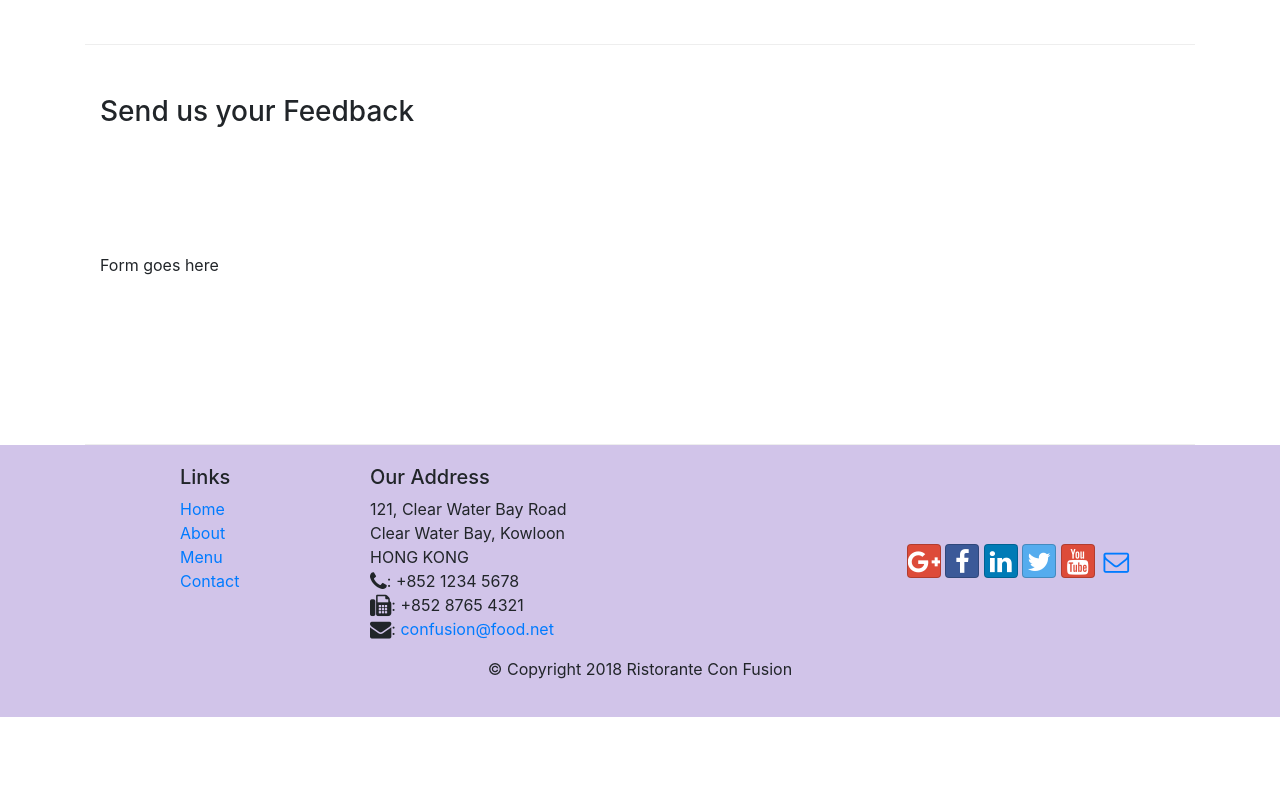
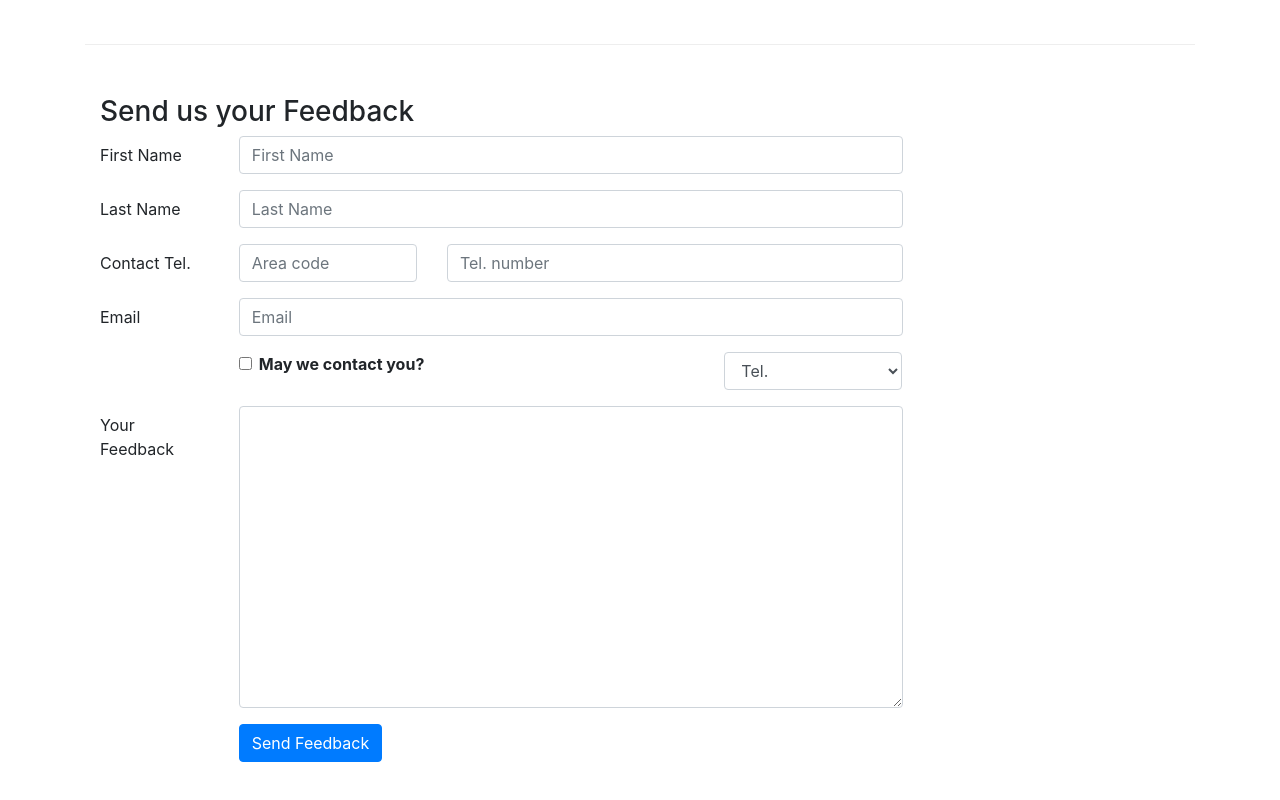
Before and after one commit to NathanInbar/HK_WebDev-Course, a website: page Bootstrap4/conFusion/contactus.html in a window 1280 px wide. Shown: the part 820-1620 px from the top of the page. Before the commit the page ends 1537 px from the top, so only its background shows below. Drawn offline with nearby package versions, Linux system fonts and the light colour scheme.

Commit message:
Message Forms
added message forms / submit button to contactus.html

```diff
--- a/Bootstrap4/conFusion/contactus.html
+++ b/Bootstrap4/conFusion/contactus.html
@@ -92,7 +92,69 @@
               <h3>Send us your Feedback</h3>
            </div>
             <div class="col-12 col-md-9">
-                Form goes here
+                <form>
+                    <div class="form-group row">
+                        <label for="firstname" class="col-md-2 col-form-label">First Name</label>
+                        <div class="col-md-10">
+                            <input type="text" class="form-control" id="firstname" name="firstname"
+                                    placeholder="First Name">
+                        </div>
+                    </div>
+                    <div class="form-group row">
+                        <label for="lastname" class="col-md-2 col-form-label">Last Name</label>
+                        <div class="col-md-10">
+                            <input type="text" class="form-control" id="lastname" name="lastname"
+                                    placeholder="Last Name">
+                        </div>
+                    </div>
+                    <!-- Telephone Input Form -->
+                    <div class="form-group row">
+                        <label for="telnum" class="col-12 col-md-2 col-form-label">Contact Tel.</label>
+                        <div class="col-5 col-md-3">
+                            <input type="tel" class="form-control" id="areacode" name="areacode" placeholder="Area code">
+                        </div>
+                        <div class="col-7 col-md-7">
+                            <input type="tel" class="form-control" id="telnum" name="telnum" placeholder="Tel. number">
+                        </div>
+                    </div>
+                    <div class="form-group row">
+                        <label for="emailid" class="col-md-2 col-form-label">Email</label>
+                        <div class="col-md-10">
+                            <input type="email" class="form-control" id="emailid" name="emailid" placeholder="Email">
+                        </div>
+                    </div>
+                    <div class="form-group row">
+                        <div class="col-md-6 offset-md-2">
+                            <div class="form-check">
+                                <input type="checkbox" class="form-check-input" name="approve"
+                                    id="approve" value="">
+                                    <label class="form-check-label" for="approve">
+                                        <strong>May we contact you?</strong>
+                                    </label>
+                            </div>
+                        </div>
+                        <div class="col-md-3 offset-md-1">
+                            <select class="form-control">
+                                <option>Tel.</option>
+                                <option>Email</option>
+                            </select>
+                        </div>
+                    </div>
+
+                    <div class="form-group row">
+                        <label for="feedback" class="col-md-2 col-form-label">Your Feedback</label>
+                        <div class="col-md-10">
+                            <textarea class="form-control" id="feedback" name="feedback" rows="12"></textarea>
+                        </div>
+                    </div>
+                    <div class="form-group row">
+                        <div class="offset-md-2 col-md-10">
+                            <button type="submit" class="btn btn-primary">
+                                Send Feedback
+                            </button>
+                        </div>
+                    </div>
+                </form>
             </div>
              <div class="col-12 col-md">
             </div>
```
